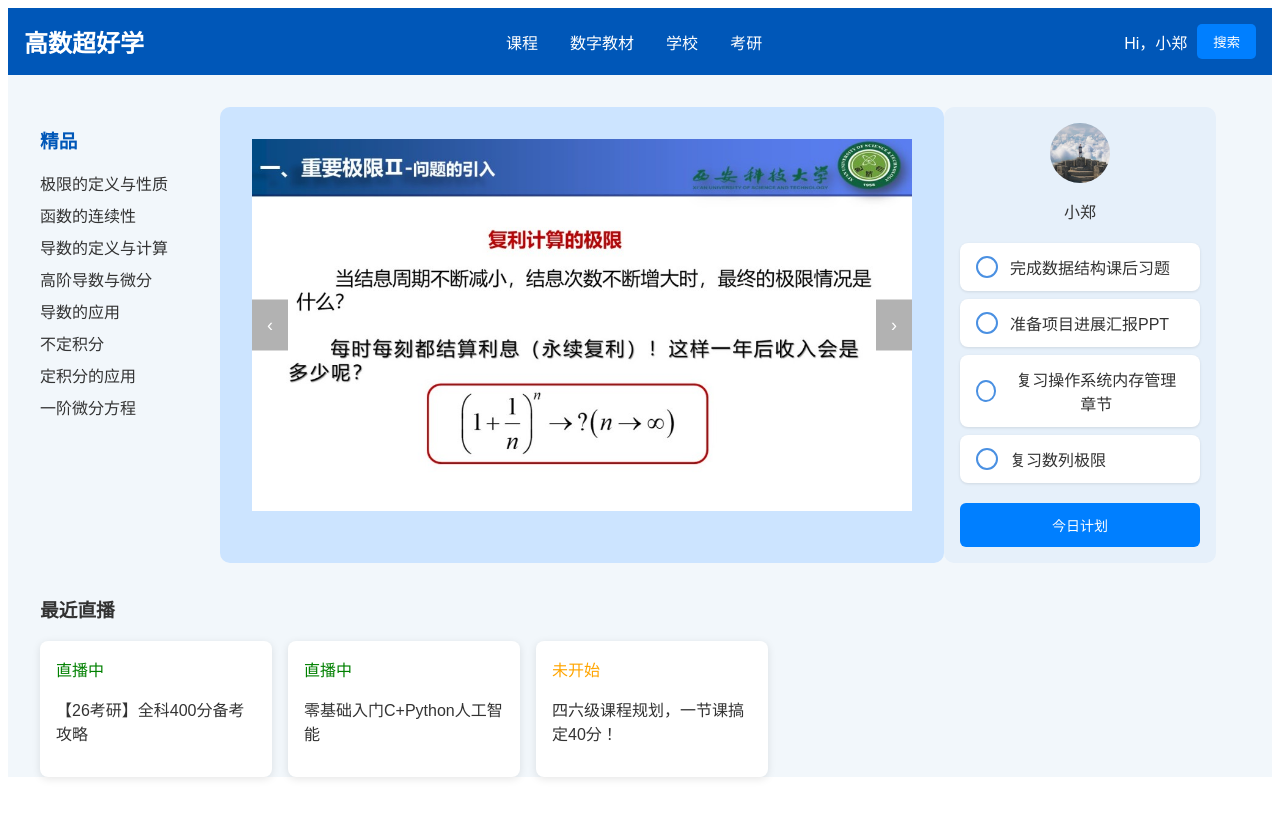
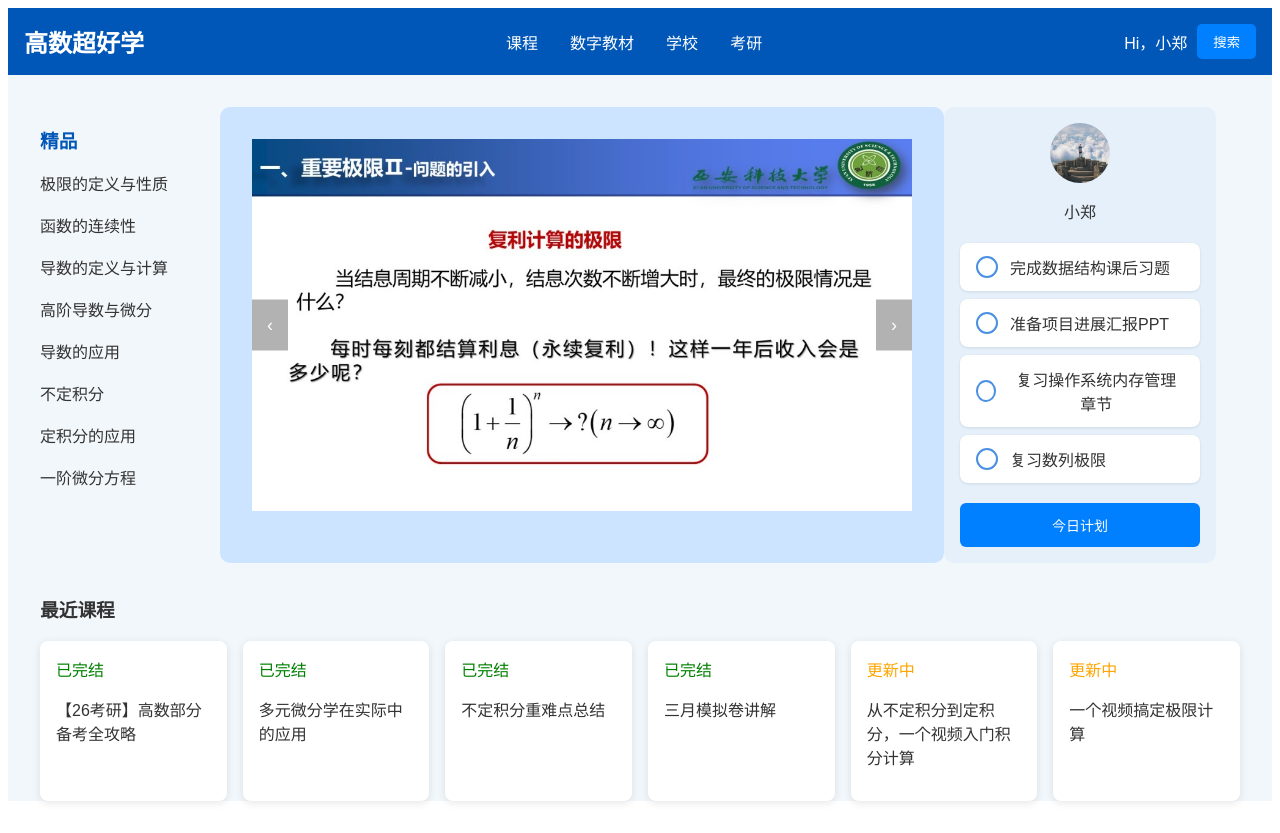
Before and after one commit to JustinJia19/HCI, a Vue app: page /main in a window 1280 px wide. Before the commit the page ends 809 px from the top, so only its background shows below. Built offline with nearby package versions, Linux system fonts and the light colour scheme.

Commit message:
修改课程按钮，添加首页路由

```diff
--- a/src/components/Main.vue
+++ b/src/components/Main.vue
@@ -21,14 +21,14 @@
         <aside class="sidebar">
           <h3>精品</h3>
           <ul>
-            <li>极限的定义与性质</li>
-            <li>函数的连续性</li>
-            <li>导数的定义与计算</li>
-            <li>高阶导数与微分</li>
-            <li>导数的应用</li>
-            <li>不定积分</li>
-            <li>定积分的应用</li>
-            <li>一阶微分方程</li>
+            <router-link to="/work">极限的定义与性质</router-link><br><br>
+            <router-link to="/work">函数的连续性</router-link><br><br>
+            <router-link to="/work">导数的定义与计算</router-link><br><br>
+            <router-link to="/work">高阶导数与微分</router-link><br><br>
+            <router-link to="/work">导数的应用</router-link><br><br>
+            <router-link to="/work">不定积分</router-link><br><br>
+            <router-link to="/work">定积分的应用</router-link><br><br>
+            <router-link to="/work">一阶微分方程</router-link><br><br>
           </ul>
         </aside>
 
@@ -80,19 +80,31 @@
 
       <!-- 最近直播 -->
       <section class="live-section">
-        <h3>最近直播</h3>
+        <h3>最近课程</h3>
         <div class="live-list">
           <div class="live-card">
-            <span class="status live">直播中</span>
-            <p>【26考研】全科400分备考攻略</p>
+            <span class="status live">已完结</span>
+            <p>【26考研】高数部分备考全攻略</p>
           </div>
           <div class="live-card">
-            <span class="status live">直播中</span>
-            <p>零基础入门C+Python人工智能</p>
+            <span class="status live">已完结</span>
+            <p>多元微分学在实际中的应用</p>
           </div>
           <div class="live-card">
-            <span class="status upcoming">未开始</span>
-            <p>四六级课程规划，一节课搞定40分！</p>
+            <span class="status live">已完结</span>
+            <p>不定积分重难点总结</p>
+          </div>
+          <div class="live-card">
+            <span class="status live">已完结</span>
+            <p>三月模拟卷讲解</p>
+          </div>
+          <div class="live-card">
+            <span class="status upcoming">更新中</span>
+            <p>从不定积分到定积分，一个视频入门积分计算</p>
+          </div>
+          <div class="live-card">
+            <span class="status upcoming">更新中</span>
+            <p>一个视频搞定极限计算</p>
           </div>
         </div>
       </section>
@@ -104,7 +116,7 @@ export default {
   name: 'BlueThemePage',
   data() {
     return {
-      // 原有待办事项数据
+      // 待办事项数据
       todos: [
         { text: '完成数据结构课后习题', completed: false },
         { text: '准备项目进展汇报PPT', completed: false },
@@ -132,7 +144,7 @@ export default {
     }
   },
   methods: {
-    // 原有方法
+    // 跳转方法
     go() {
       this.$router.push('/work')
     },
@@ -171,7 +183,7 @@ export default {
 
 
   <style scoped>
-  /* 新增图片相关样式 */
+  /* 图片相关样式 */
   .carousel-container {
     position: relative;
     max-width: 1000px;
@@ -418,4 +430,14 @@ export default {
   .status.upcoming {
     color: orange;
   }
+  /* 修正后的全局样式（推荐） */
+  a.router-link-active,
+  a.router-link-exact-active {
+    color: inherit !important;        /* 强制继承父级颜色 */
+    text-decoration: none !important; /* 强制去除下划线 */
+  }
+  a {
+    color: inherit;
+    text-decoration: none;
+  }
   </style>
--- a/src/components/Work.vue
+++ b/src/components/Work.vue
@@ -1,5 +1,20 @@
 <template>
     <div class="app-container">
+      <!-- 顶部导航栏 -->
+      <header class="header">
+        <div class="logo">高数超好学</div>
+        <nav class="nav">
+          <router-link to="/work">课程</router-link>
+          <a href="#">数字教材</a>
+          <a href="#">学校</a>
+          <router-link to="/exam">考研</router-link>
+        </nav>
+        <div class="user-section">
+          <span style="margin-right: 10px;">Hi，小郑</span>
+          <button class="search-btn">搜索</button>
+        </div>
+      </header>
+
       <div class="main-layout">
         <!-- 视频播放区 + 左侧目录 -->
         <section class="video-and-sidebar">
@@ -141,7 +156,7 @@
         return this.chapters[this.currentChapterIndex];
       },
       currentVideoSrc() {
-        return "https://ali-cdn.xuetangx.com/bd4ca466779b0b21-10.mp4?auth_key=1745239371-0-0-588868e37c677726eb979b54ae96b56d"; // 可根据章节生成实际地址
+        return "https://ali-cdn.xuetangx.com/796f6a36b7329309-10.mp4?auth_key=1745298654-0-0-1447b1f00d7e19a5512e66711e7b0d4a"; // 可根据章节生成实际地址
       },
       currentQuestion() {
         return this.questions[this.currentQuestionIndex];
@@ -207,9 +222,36 @@
   .app-container {
     font-family: 'Arial', sans-serif;
     background-color: #f2f7fb;
+    color: #333;
+  }
+  .header {
+    display: flex;
+    justify-content: space-between;
+    align-items: center;
+    background-color: #0057b8;
     padding: 1rem;
-    min-height: 100vh;
-    overflow-y: auto;
+    color: white;
+  }
+  .logo {
+    font-size: 1.5rem;
+    font-weight: bold;
+  }
+  .nav a {
+    margin: 0 1rem;
+    text-decoration: none;
+    color: white;
+  }
+  .user-section {
+    display: flex;
+    align-items: center;
+  }
+  .search-btn {
+    background-color: #007fff;
+    border: none;
+    padding: 0.5rem 1rem;
+    color: white;
+    border-radius: 5px;
+    cursor: pointer;
   }
   .main-layout {
     display: flex;
@@ -313,12 +355,17 @@
     cursor: pointer;
   }
   .check-btn {
-    background: #007fff;
+    background-color: #007fff;
     border: none;
-    padding: 0.5rem 1.5rem;
+    padding: 0.5rem 1rem;
     color: white;
-    border-radius: 20px; /* 圆角矩形 */
-    margin-top: 0.5rem;
+    cursor: pointer;
+    /* 强制关键属性 */
+    border-radius: 5px !important;
+    /* 使用更具体的选择器 */
+    min-width: 90px !important;
+    /* 阻断继承 */
+    writing-mode: horizontal-tb !important;
   }
   .feedback {
     margin-top: 0.5rem;
```
